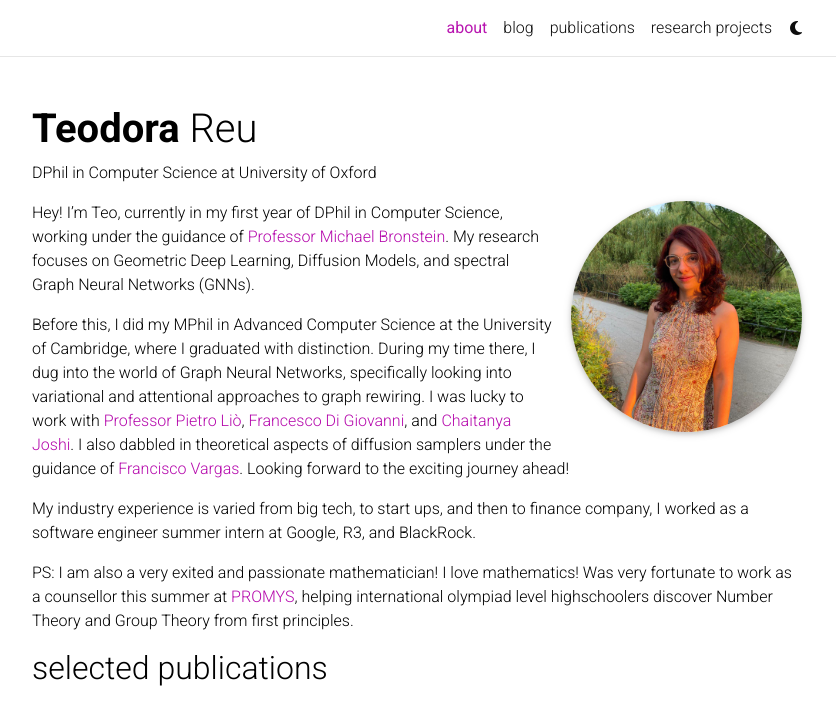
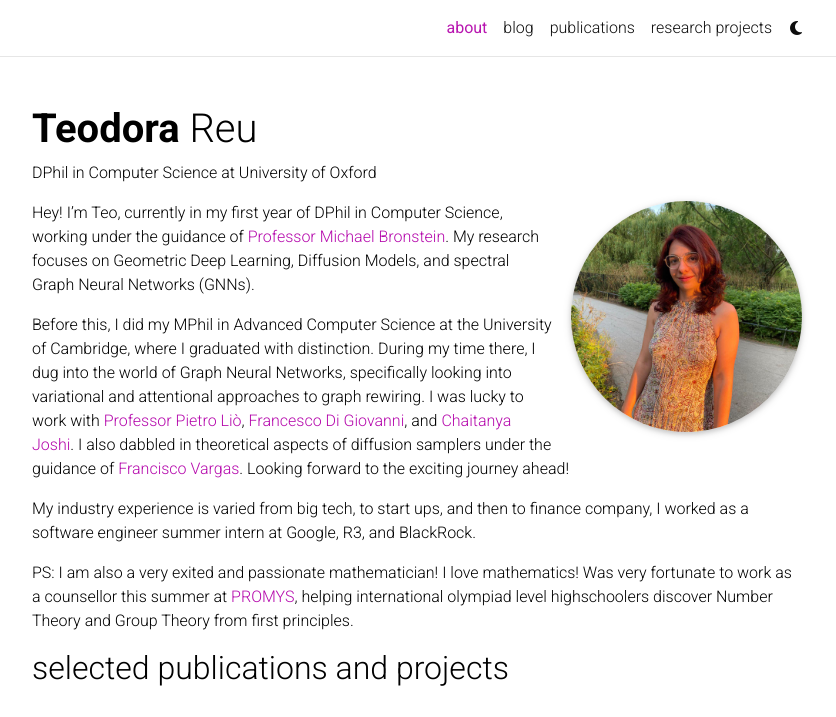
Before and after one commit to TeoReu/TeoReu.github.io, a Jekyll site: the page built from _pages/about.md, in a window 1280 px wide and 1060 px high. Shown: the top 717 px of the window, without its empty margins (223-1059 px from the left). Built offline with Jekyll 4.4.1, drawn with Linux system fonts in a browser that asks for light colours; full-size pictures stand in for the smaller copies a plugin makes; comment, search, counter and statistics services are not loaded; a style sheet for code colours, icons or effects is not loaded; grey boxes are pictures that could not be loaded.

```diff
--- a/_layouts/about.html
+++ b/_layouts/about.html
@@ -49,14 +49,7 @@
 
           <!-- Selected papers -->
           {% if page.selected_papers -%}
-            <h2><a href="{{ '/publications/' | relative_url }}" style="color: inherit;">selected publications</a></h2>
-
-            {%- include selected_papers.html %}
-          {%- endif %}
-
-          <!-- Selected projects -->
-          {% if page.selected_papers -%}
-          <h2><a href="{{ '/projects/' | relative_url }}" style="color: inherit;">selected projects</a></h2>
+            <h2><a href="{{ '/publications/' | relative_url }}" style="color: inherit;">selected publications and projects</a></h2>
 
           {%- include selected_papers.html %}
         {%- endif %}
```
